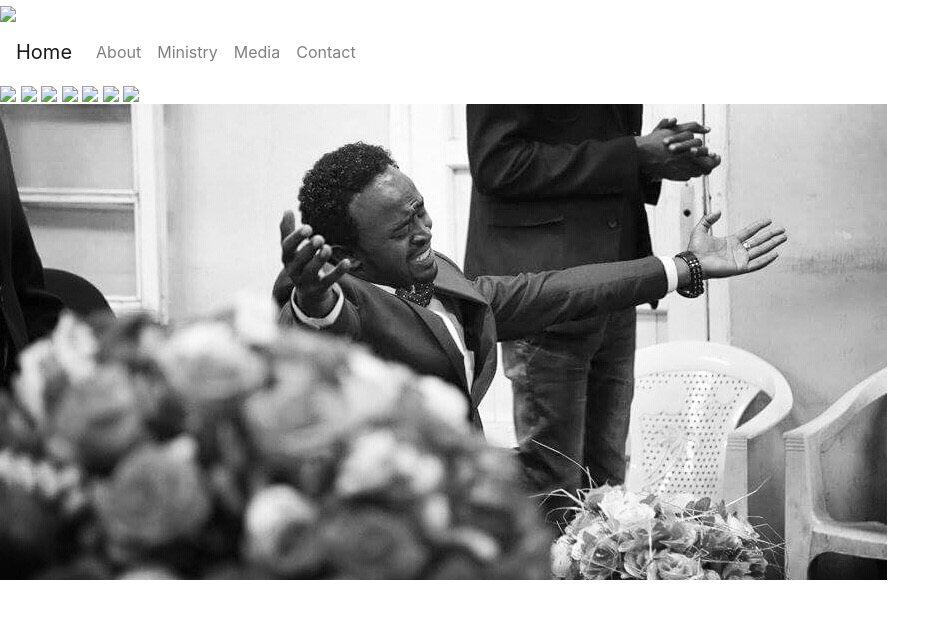
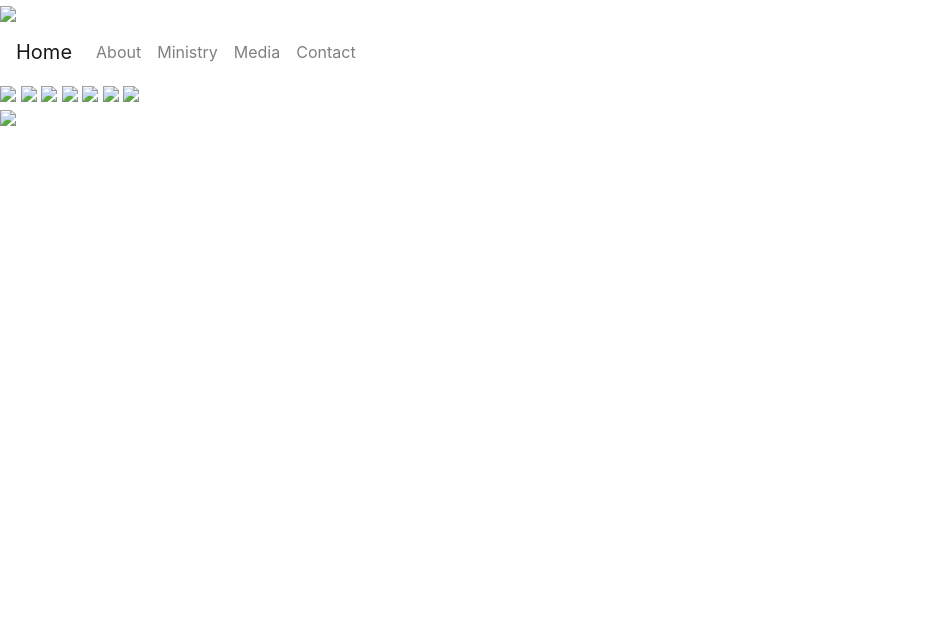
Before and after one commit to GetenetLaloto/YegetaBarya-Habtamu-, a Jekyll site: the page built from index.html, in a window 1280 px wide. Shown: the top 619 px of the page, without its empty margins (0-950 px from the left). Built offline with Jekyll 4.4.1, drawn with Linux system fonts in a browser that asks for light colours; nearby versions of some CDN libraries.

Commit message:
oops missed one image fix

```diff
--- a/index.html
+++ b/index.html
@@ -69,7 +69,7 @@
 	<img src='{{root}}/resources/church/img_5.JPG' data-pos='5' class='slide'>
 	<img src='{{root}}/resources/church/img_6.JPG' data-pos='6' class='slide'>
 </div>
-<img src='/resources/church/img_2.JPG' class='img-size'>
+<img src='{{root}}/resources/church/img_2.JPG' class='img-size'>
 </div>
 
 
```
